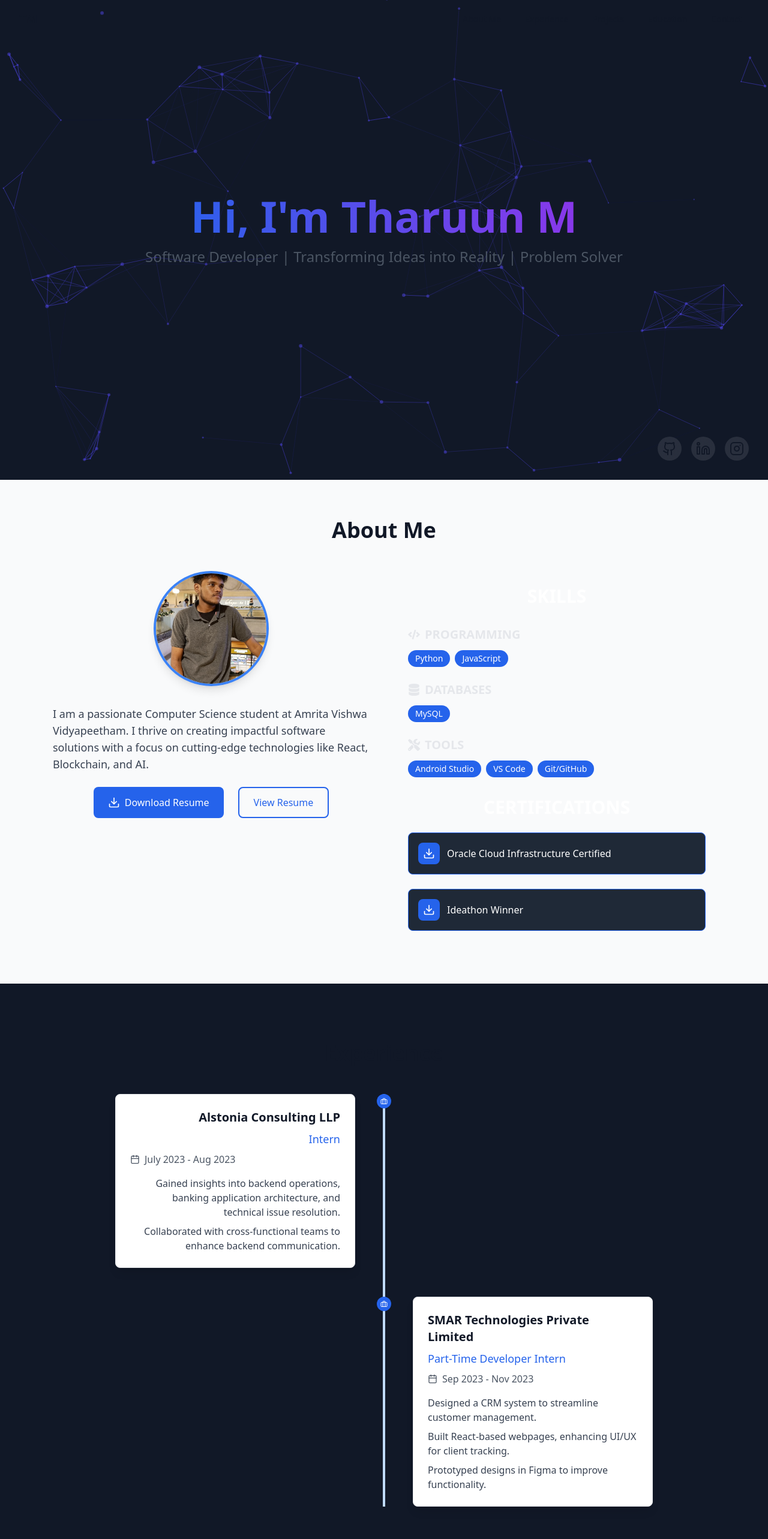
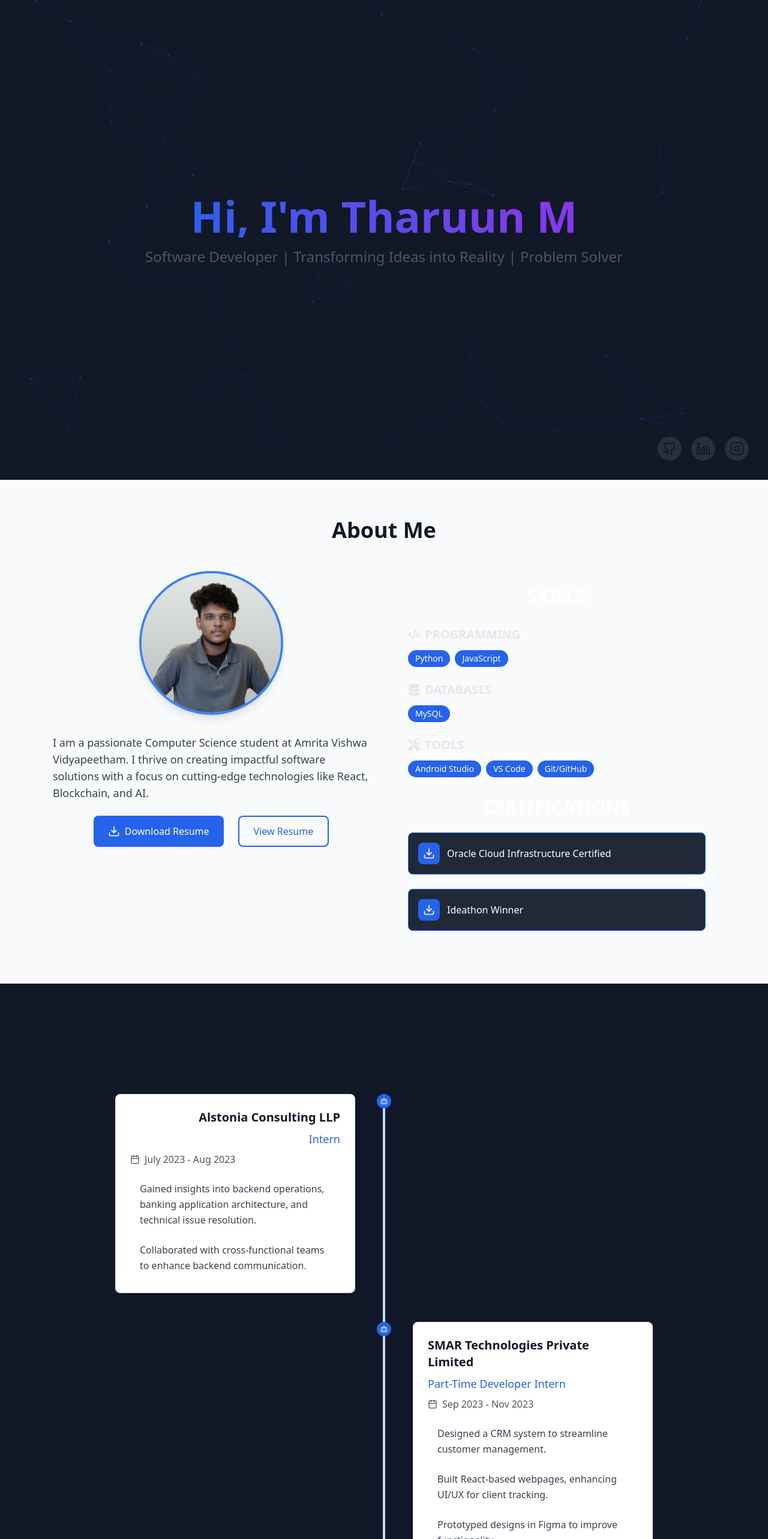
Before and after one commit to tharuun12/Portfolio-Site, a React (Vite) app: page / in a window 1280 px wide. Shown: the top 2566 px of the page at 60% size. Built offline with nearby package versions, Linux system fonts and the light colour scheme.

Commit message:
Enhance UI components: update footer social links, improve image sizes and animations, adjust particle effects, and refine contact form success message

```diff
--- a/src/components/About.tsx
+++ b/src/components/About.tsx
@@ -95,12 +95,12 @@ export default function About() {
             <motion.img
               src={image}
               alt="Profile"
-              className="rounded-full w-48 h-48 mx-auto mb-8 object-cover border-4 border-blue-500 shadow-lg"
+              className="rounded-full w-60 h-60 mx-auto mb-8 object-cover border-4 border-blue-500 shadow-lg"
               initial={{ scale: 0.8, opacity: 0 }}
               animate={{ scale: 1, opacity: 1 }}
               transition={{ duration: 0.5 }}
               whileHover={{
-                scale: 1.05,
+                scale: 1.5,
                 rotate: 5,
                 transition: {
                   type: "spring",
--- a/src/components/Contact.tsx
+++ b/src/components/Contact.tsx
@@ -65,19 +65,19 @@ export default function Contact() {
         <div className="grid md:grid-cols-2 gap-12">
           <motion.div initial={{ opacity: 0, x: -50 }} animate={{ opacity: 1, x: 0 }} transition={{ duration: 0.8 }}>
             <h3 className="text-2xl font-semibold mb-6">Get in Touch</h3>
-            <p className="text-gray-600 dark:text-gray-300 mb-8">
-              I'm always open to discussing new projects, creative ideas, or opportunities to be part of your visions.
-            </p>
+            <h4 className="text-gray-600 dark:text-gray-300 mb-8 text-lg font-semibold bg-gradient-to-r from-blue-600 to-blue-400 bg-clip-text text-transparent">
+              I'm always open to discussing <span className="text-blue-500 font-bold">job opportunities</span>, projects, creative ideas to be part of your visions.
+            </h4>
 
             <div className="space-y-4">
               <div className="flex items-center">
-                <Mail className="w-6 h-6 mr-4 text-blue-600" />
+                <Mail className="w-14 h-14 mr-4 text-blue-600" />
                 <a href="mailto:tharuunmohan@gmail.com" className="hover:text-blue-600">
                   tharuunmohan@gmail.com
                 </a>
               </div>
               <div className="flex items-center">
-                <Phone className="w-6 h-6 mr-4 text-blue-600" />
+                <Phone className="w-14 h-14 mr-4 text-blue-600" />
                 <a href="tel:+919841124455" className="hover:text-blue-600">
                   +91 98411 24455
                 </a>
@@ -126,8 +126,32 @@ export default function Contact() {
               </motion.button>
 
               {submitStatus === 'success' && (
-                <p className="text-green-600 text-center">Message sent successfully!</p>
+                <div className="fixed inset-0 flex items-center justify-center z-50">
+                  <div className="bg-white p-8 rounded-lg shadow-xl transform transition-all duration-300 scale-105">
+                    <div className="flex justify-between items-center mb-4">
+                      <h3 className="text-2xl font-semibold text-blue-600">Message sent successfully!</h3>
+                      <button
+                        className="text-gray-400 hover:text-gray-600"
+                        onClick={() => setSubmitStatus('idle')}
+                      >
+                        <svg xmlns="http://www.w3.org/2000/svg" className="h-6 w-6" fill="none" viewBox="0 0 24 24" stroke="currentColor">
+                          <path strokeLinecap="round" strokeLinejoin="round" strokeWidth="2" d="M6 18L18 6M6 6l12 12" />
+                        </svg>
+                      </button>
+                    </div>
+                    <p className="text-center text-lg text-gray-700 mb-6">
+                      I will get in touch with you shortly. Thank you for reaching out!
+                    </p>
+                    <button
+                      className="w-full py-2 px-4 bg-gradient-to-r from-blue-700 to-blue-500 text-white rounded-lg hover:from-green-500 hover:to-blue-600 transform transition-all duration-300"
+                      onClick={() => setSubmitStatus('idle')}
+                    >
+                      Close
+                    </button>
+                  </div>
+                </div>
               )}
+
               {submitStatus === 'error' && (
                 <p className="text-red-600 text-center">Failed to send message. Please try again.</p>
               )}
--- a/src/components/Education.tsx
+++ b/src/components/Education.tsx
@@ -40,7 +40,7 @@ export default function Education() {
       >
         <h2 className="text-4xl font-bold text-center mb-12 text-gradient">Education</h2>
 
-        <div className="space-y-8">
+        <div className="space-y-8 ">
           {education.map((edu, index) => (
             <motion.div
               key={edu.school}
@@ -57,7 +57,11 @@ export default function Education() {
                 <div className="hidden md:block h-full w-1 bg-blue-200 dark:bg-blue-900 absolute top-6 left-3" />
               </div>
 
-              <div className="md:col-span-4 bg-white dark:bg-gray-800 p-6 rounded-lg shadow-lg border border-gray-200 dark:border-gray-700">
+              <div className="md:col-span-4 bg-white dark:bg-gray-800 p-6 rounded-lg shadow-lg border border-gray-200 dark:border-gray-700
+      transition-all duration-300
+      hover:scale-105
+      hover:shadow-xl
+      hover:translate-y-[-10px]">
       <h3 className="text-xl font-bold mb-2">{edu.school}</h3>
       <h4 className="text-lg text-blue-600 dark:text-blue-400 mb-2">{edu.degree}</h4>
       <div className="flex items-center text-gray-600 dark:text-gray-400 mb-4">
--- a/src/components/Experience.tsx
+++ b/src/components/Experience.tsx
@@ -64,11 +64,18 @@ export default function Experience() {
                     <Calendar className="w-4 h-4 mr-2" />
                     <span>{exp.period}</span>
                   </div>
-                  <ul className="space-y-2">
-                    {exp.description.map((item, i) => (
-                      <li key={i} className="text-gray-700 dark:text-gray-300">{item}</li>
+                  <ol className="list-disc list-inside space-y-2 text-gray-700 dark:text-gray-300">
+                    {exp.description.map((item: string, i: number) => (
+                      <ul
+                        key={i}
+                        className="text-left leading-relaxed pl-2 relative group transition-all duration-300 hover:translate-x-2 hover:border-l-4 hover:border-blue-500"
+                      >
+                        <span className="block p-2 bg-transparent relative group-hover:bg-blue-50 dark:group-hover:bg-gray-700 rounded-md transition-colors duration-300">
+                          {item}
+                        </span>
+                      </ul>
                     ))}
-                  </ul>
+                  </ol>
                 </div>
               </div>
 
--- a/src/components/Footer.tsx
+++ b/src/components/Footer.tsx
@@ -17,6 +17,15 @@ const socialLinks = [
     label: 'Instagram'
   }
 ];
+
+<div className="flex space-x-6">
+  {socialLinks.map((link) => (
+    <a key={link.label} href={link.href} className="text-gray-600 dark:text-gray-400 hover:text-gray-800 dark:hover:text-gray-200">
+      <link.icon className="w-6 h-6" aria-hidden="true" />
+      <span className="sr-only">{link.label}</span>
+    </a>
+  ))}
+</div>
 
 /**
  * Footer component that renders the footer section of the website.
--- a/src/components/ParticlesBackground.tsx
+++ b/src/components/ParticlesBackground.tsx
@@ -24,30 +24,30 @@ export default function ParticlesBackground() {
           },
           links: {
             color: '#4F46E5',
-            distance: 150,
+            distance: 200,
             enable: true,
-            opacity: 0.4,
-            width: 1,
+            opacity: 0.2, // Reduced opacity
+            width: 0.8, // Thinner lines
           },
           move: {
             enable: true,
-            speed: 2,
+            speed: 1, // Slower movement
           },
           number: {
             density: {
               enable: true,
-              area: 800,
+              area: 1000, // Increased area = fewer particles
             },
-            value: 80,
+            value: 50, // Reduced number of particles
           },
           opacity: {
-            value: 0.5,
+            value: 0.3, // Reduced particle opacity
           },
           shape: {
             type: 'circle',
           },
           size: {
-            value: { min: 1, max: 3 },
+            value: { min: 1, max: 2 }, // Smaller particles
           },
         },
         detectRetina: true,
```
Also changed, not shown: src/components/Projects.tsx (+40 -21 lines), src/static/images/myPhoto.jpg. Lines whose indentation alone changed are shown as unchanged.
